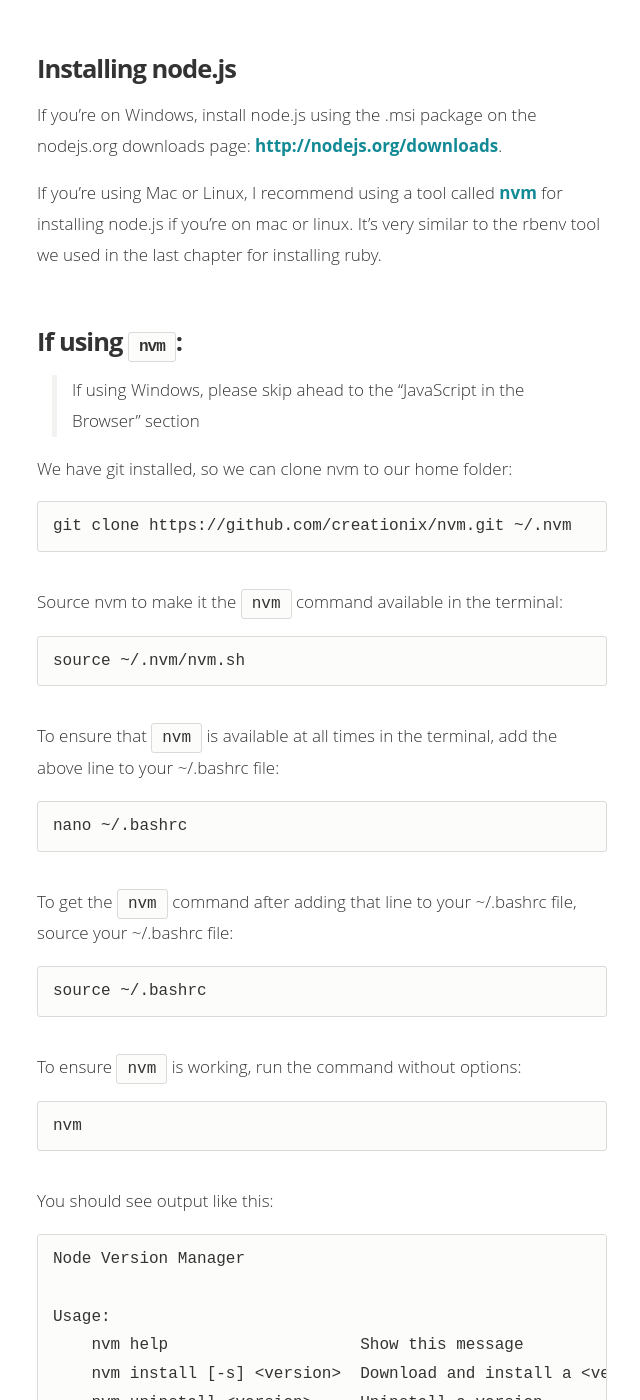
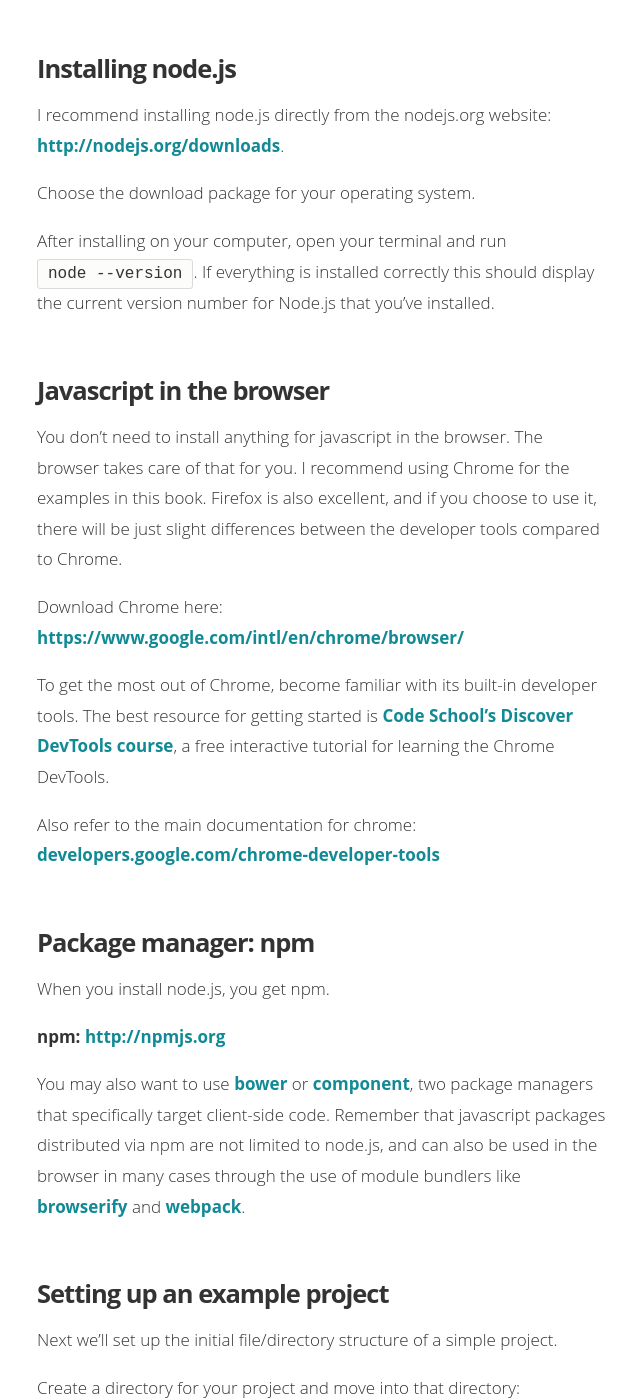
Before and after one commit to learn-js/learn-js.github.com, a Jekyll site: the page built from _posts/posts/2014-01-22-js-development-environment.md, in a window 1280 px wide and 1400 px high, scrolled down 1208 px. Shown: the whole window, without its empty margins (223-863 px from the left). Built offline with Jekyll 4.4.1, drawn with Linux system fonts in a browser that asks for light colours; Markdown is read by kramdown in place of the engine named in the settings; comment, search, counter and statistics services are not loaded; some of the changed text lies outside the part shown.

Commit message:
simplify install node section

```diff
--- a/_posts/posts/2014-01-22-js-development-environment.md
+++ b/_posts/posts/2014-01-22-js-development-environment.md
@@ -30,101 +30,11 @@
 
 ## Installing node.js
 
-If you're on Windows, install node.js using the .msi package on the nodejs.org downloads page: [http://nodejs.org/downloads](http://nodejs.org/downloads).
+I recommend installing node.js directly from the nodejs.org website: [http://nodejs.org/downloads](http://nodejs.org/downloads).
 
-If you're using Mac or Linux, I recommend using a tool called [nvm](https://github.com/creationix/nvm) for installing node.js if you're on mac or linux. It's very similar to the rbenv tool we used in the last chapter for installing ruby.
+Choose the download package for your operating system.
 
-## If using `nvm`:
-
-> If using Windows, please skip ahead to the "JavaScript in the Browser" section
-
-We have git installed, so we can clone nvm to our home folder:
-
-~~~~~~~~
-git clone https://github.com/creationix/nvm.git ~/.nvm
-~~~~~~~~
-
-Source nvm to make it the `nvm` command available in the terminal:
-
-~~~~~~~~
-source ~/.nvm/nvm.sh
-~~~~~~~~
-
-To ensure that `nvm` is available at all times in the terminal, add the above line to your ~/.bashrc file:
-
-~~~~~~~~
-nano ~/.bashrc
-~~~~~~~~
-
-To get the `nvm` command after adding that line to your ~/.bashrc file, source your ~/.bashrc file:
-
-~~~~~~~~
-source ~/.bashrc
-~~~~~~~~
-
-To ensure `nvm` is working, run the command without options:
-
-~~~~~~~~
-nvm
-~~~~~~~~
-
-You should see output like this:
-
-~~~~~~~~
-Node Version Manager
-
-Usage:
-    nvm help                    Show this message
-    nvm install [-s] <version>  Download and install a <version>
-    nvm uninstall <version>     Uninstall a version
-    nvm use <version>           Modify PATH to use <version>
-    nvm run <version> [<args>]  Run <version> with <args> as arguments
-    nvm ls                      List installed versions
-    nvm ls <version>            List versions matching a given description
-    nvm ls-remote               List remote versions available for install
-    nvm deactivate              Undo effects of NVM on current shell
-    nvm alias [<pattern>]       Show all aliases beginning with <pattern>
-    nvm alias <name> <version>  Set an alias named <name> pointing to <version>
-    nvm unalias <name>          Deletes the alias named <name>
-    nvm copy-packages <version> Install global NPM packages contained in <version> to current version
-
-Example:
-    nvm install v0.4.12         Install a specific version number
-    nvm use 0.2                 Use the latest available 0.2.x release
-    nvm run 0.4.12 myApp.js     Run myApp.js using node v0.4.12
-    nvm alias default 0.4       Auto use the latest installed v0.4.x version
-~~~~~~~~
-
-The above help text gives a good overview of usage of the `nvm` command.
-
-
-### Now we install node.js
-
-Install the latest version of node v0.10.x:
-
-~~~~~~~~
-nvm install 0.10
-~~~~~~~~
-
-You'll see output like this:
-
-~~~~~~~~
-######################################################################## 100.0%
-Now using node v0.10.21
-~~~~~~~~
-
-We can switch to that new version using this command:
-
-~~~~~~~~
-nvm use 0.10.21
-~~~~~~~~
-
-And to set that version as the default, set the default alias:
-
-~~~~~~~~
-nvm alias default 0.10.21
-~~~~~~~~
-
+After installing on your computer, open your terminal and run `node --version`. If everything is installed correctly this should display the current version number for Node.js that you've installed.
 
 ## Javascript in the browser
 
```
